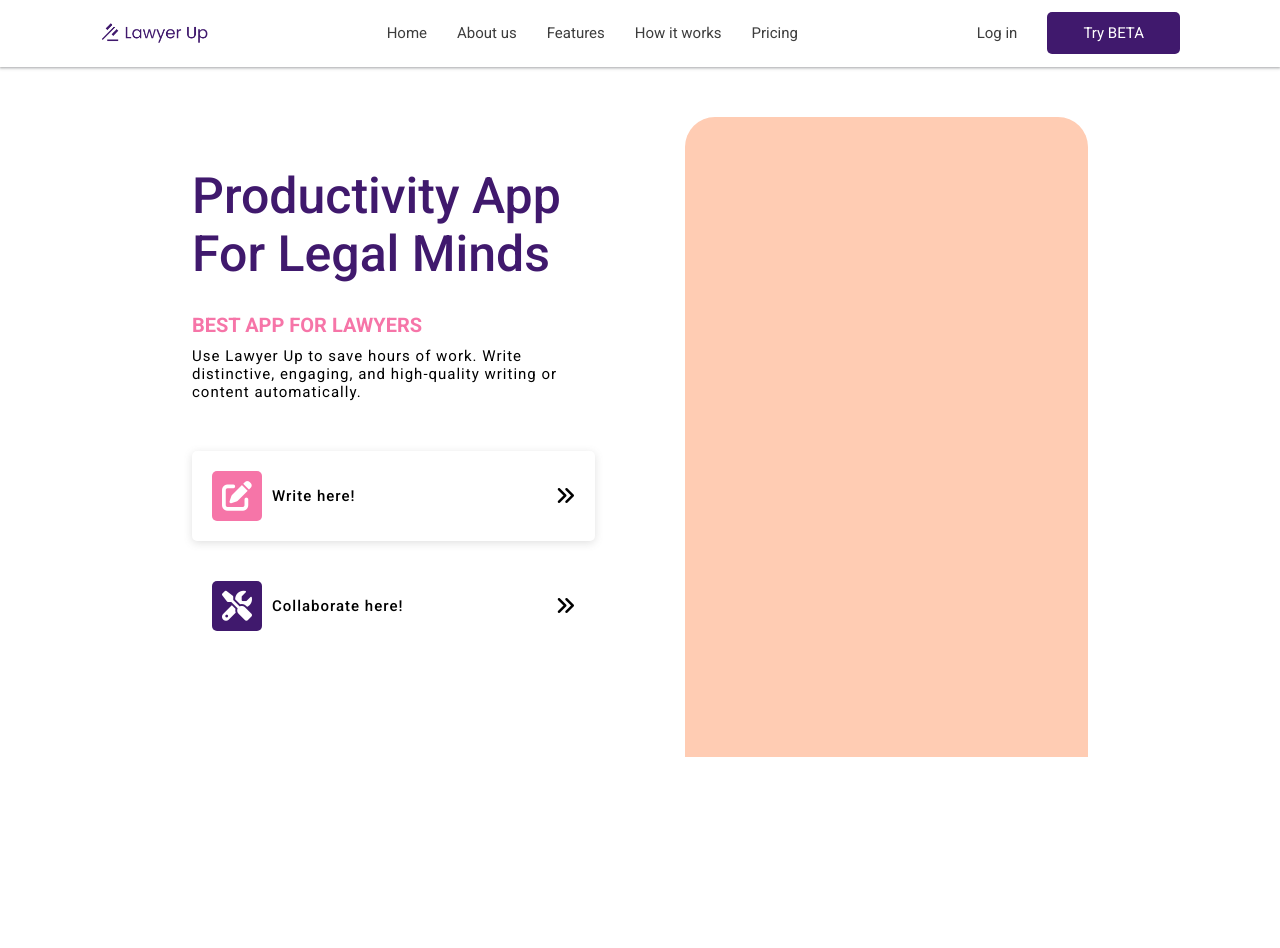
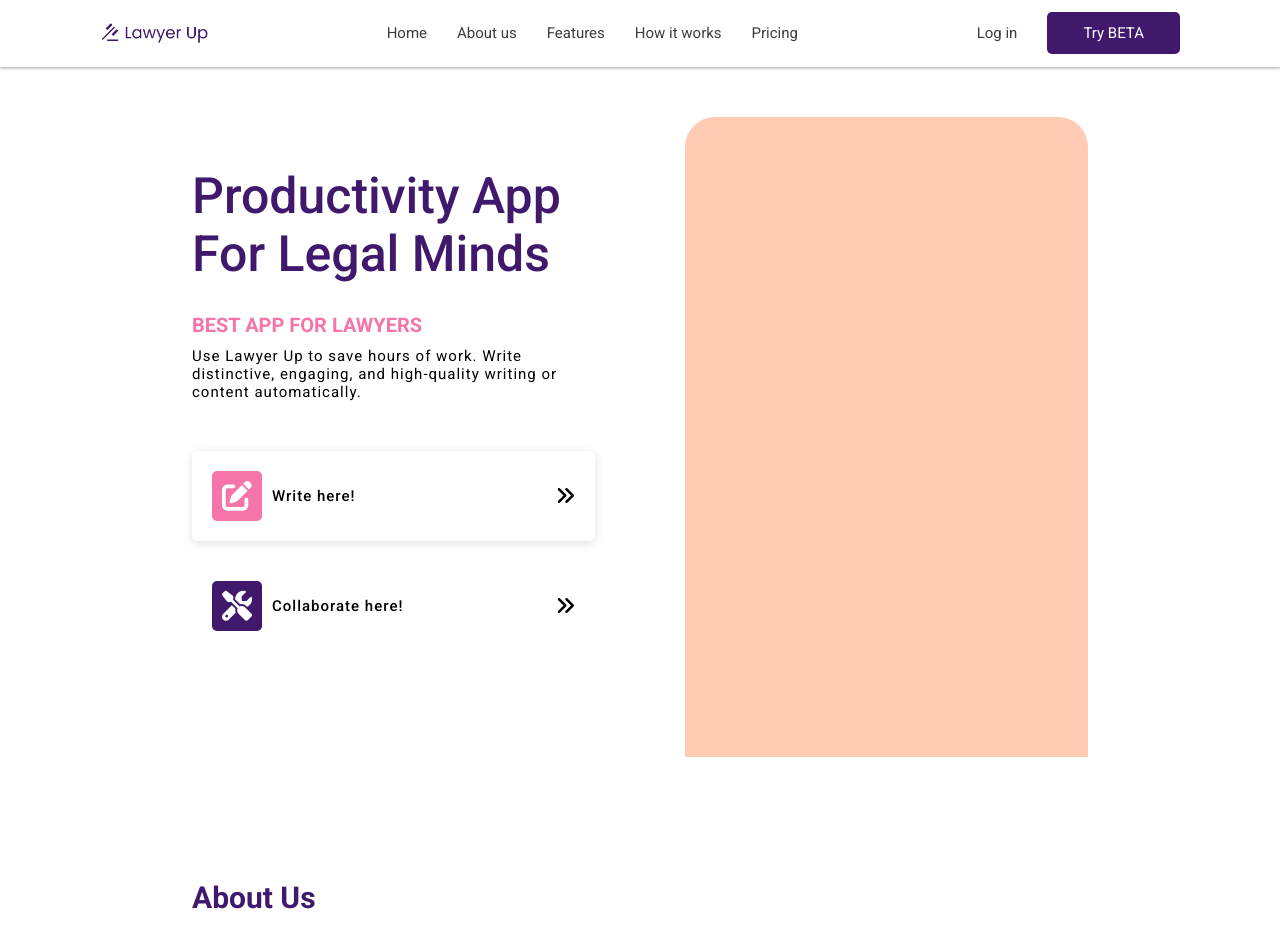
Before and after one commit to elughsmanuel/lawyer-app, a Next.js app: page / in a window 1280 px wide. Shown: the top 948 px of the page. Before the commit the page ends 800 px from the top, so only its background shows below. Built offline with nearby package versions, Linux system fonts and the light colour scheme.

Commit message:
About us heading secondary

```diff
--- a/components/Homepage/Homepage.js
+++ b/components/Homepage/Homepage.js
@@ -79,6 +79,11 @@
           </div>
         </div>
       </header>
+      <section className={classes["section-about-us"]}>
+        <div className={classes["box-con"]}>
+            <h2 className={classes["heading-secondary"]}>About Us</h2>
+        </div>
+      </section>
     </Layout>
   );
 };
--- a/components/Homepage/Homepage.module.css
+++ b/components/Homepage/Homepage.module.css
@@ -182,3 +182,18 @@
     border-top-left-radius: 3rem;
     border-top-right-radius: 3rem;
 }
+
+.section-about-us {
+    width: 100%;
+    padding: 8rem 0;
+}
+
+.box-con {
+    width: 70%;
+    margin: 0 auto;
+}
+
+.heading-secondary {
+    font-size: 3rem;
+    color: #40196D;
+}
```
Also changed, not shown: 1 other file (tests, documents, lock files or other folders).
